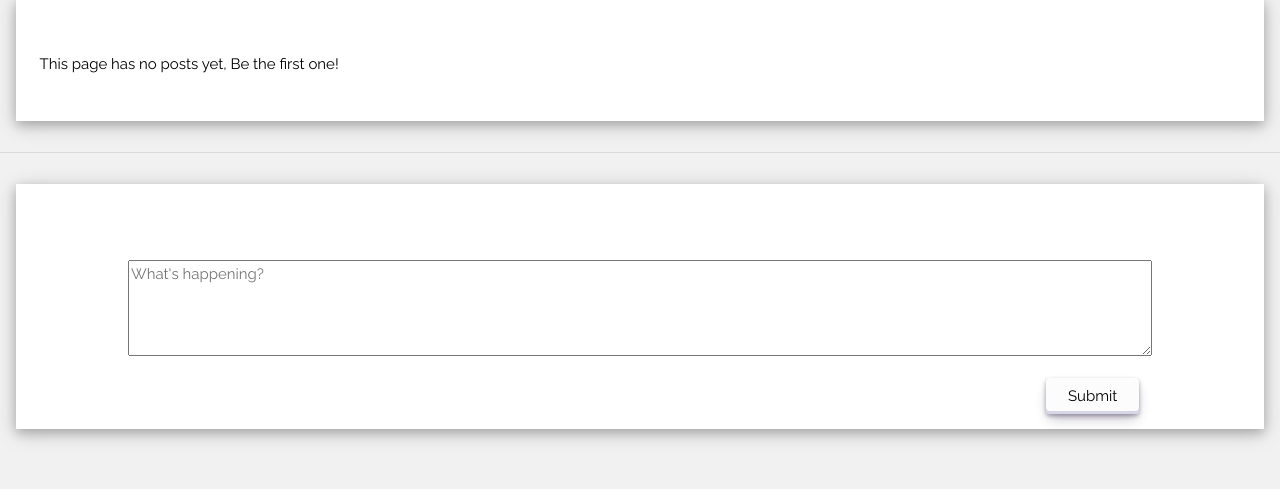
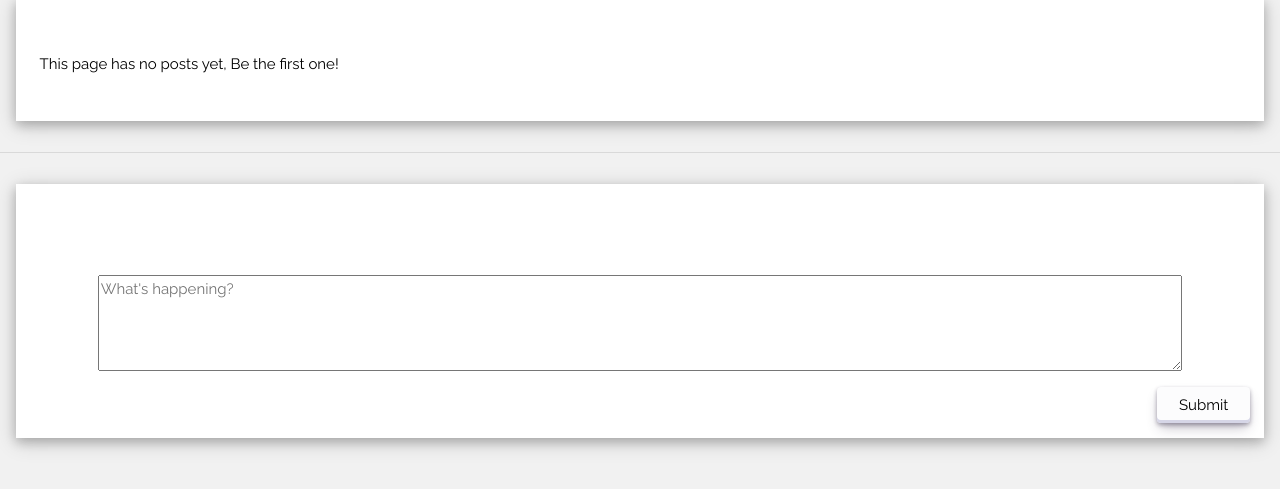
Before and after one commit to YasirQ23/BeatBox, a Flask app: template app/templates/feed.html in a window 1280 px wide. Shown: the part 155-644 px from the top of the page. Run offline with Flask 2, Linux system fonts and the light colour scheme; the template is opened without the code that fills it: values that come from a table or form of the project are taken from there, others are empty; some libraries are stand-ins or nearby versions.

Commit message:
css changes and layout of edit page

```diff
--- a/app/static/css/editprofile.css
+++ b/app/static/css/editprofile.css
@@ -120,7 +120,8 @@ img {
 }
 
 #search-col {
-    flex-grow: 0;
+    width: fit-content;
+    padding: 1em;
 }
 
 #flask_btn {
--- a/app/static/css/main.css
+++ b/app/static/css/main.css
@@ -1,3 +1,4 @@
+
 #grid {
     display: grid;
     max-width: 35rem;
@@ -91,9 +92,6 @@ html {
     scroll-behavior: smooth;
 }
 
-#post-form {
-    width: 80vw;
-}
 
 #post-form-btn {
     justify-content: flex-end;
@@ -153,6 +151,10 @@ html {
     width: 80vw;
     padding: 1vw;
     margin: 1vw;
+}
+
+#commentsview{
+    justify-content: center;
 }
 
 .dropdown-item {
@@ -374,6 +376,17 @@ html {
     max-width: 100%;
 }
 
+#postbox{
+    height: 100%;
+    width: 100%;
+    flex: 1;
+}
+
+#post-form {
+    width: 85%;
+    margin-bottom: 2vh;
+}
+
 #navbtns {
     background-image: linear-gradient(to right,
             #54b3d6,
--- a/app/templates/feed.html
+++ b/app/templates/feed.html
@@ -61,20 +61,19 @@
   <div class="w3-container pt-3">
     <h3><b><img id="userAvatar" src="{{ current_user.avatar(34) }}"> {{ current_user.username }} </b></h3>
   </div>
-  <div class="w3-container">
+  <div class="w3-container pb-3">
     <div class="row justify-content-center">
-      <form action="" method="post">
+      <form action="" method="post" id="postbox">
         {{ post_form.hidden_tag() }}
         <p>
-          <br>
-          {{ post_form.post(id="post-form", placeholder="What's happening?", cols=36, rows=4) }}<br>
-          {% for error in post_form.post.errors %}
-          <span style="color: red;">[{{ error }}]</span>
-          {% endfor %}
+            <br>
+            <div class="row justify-content-center">                            {{ post_form.post(id="post-form", placeholder="What's happening?", cols=36, rows=4) }}<br>
+            {% for error in post_form.post.errors %}
+            <span style="color: red;">[{{ error }}]</span>
+            {% endfor %}</div>
         <div class="row" id="post-form-btn">
-          <button class="button-30" role="button">{{ post_form.submit( id="flask_btn") }}</button>
+            <button id="postbtn1" class="button-30" role="button">{{ post_form.submit( id="flask_btn") }}</button>
         </div>
-        </p>
       </form>
     </div>
   </div>
--- a/app/templates/profile_editor.html
+++ b/app/templates/profile_editor.html
@@ -81,7 +81,7 @@
     <h4>Search For Songs To Add To Your Grid</h4>
   </div>
 </div>
-<div class="row">
+<div class="row" id="search-row">
   <div class="col" id="editcols">
     <div class="row">
       <div class="container" id="grid">
@@ -98,7 +98,7 @@
       </div>
     </div>
   </div>
-  <div class="col" style="width: fit-content;">
+  <div class="col" id="editcols">
     <div class="row justify-content-center">
       <div class="container" id="selectorgrid" hidden>
         <div id="selectionbtn" class="selector-0 btn" onclick="event.preventDefault(); gridSelection(0);"><img src={{
--- a/app/templates/user.html
+++ b/app/templates/user.html
@@ -109,14 +109,14 @@
             </div>
             <div class="w3-container">
                 <div class="row justify-content-center">
-                    <form action="" method="post">
+                    <form action="" method="post" id="postbox">
                         {{ post_form.hidden_tag() }}
                         <p>
                             <br>
-                            {{ post_form.post(id="post-form", placeholder="What's happening?", cols=36, rows=4) }}<br>
+                            <div class="row justify-content-center">                            {{ post_form.post(id="post-form", placeholder="What's happening?", cols=36, rows=4) }}<br>
                             {% for error in post_form.post.errors %}
                             <span style="color: red;">[{{ error }}]</span>
-                            {% endfor %}
+                            {% endfor %}</div>
                         <div class="row" id="post-form-btn">
                             <button id="postbtn1" class="button-30" role="button">{{ post_form.submit( id="flask_btn") }}</button>
                         </div>
```
Also changed, not shown: app/templates/comments.html (+12 -6 lines), app/templates/following_feed.html (+8 -9 lines). Lines whose indentation alone changed are shown as unchanged.
